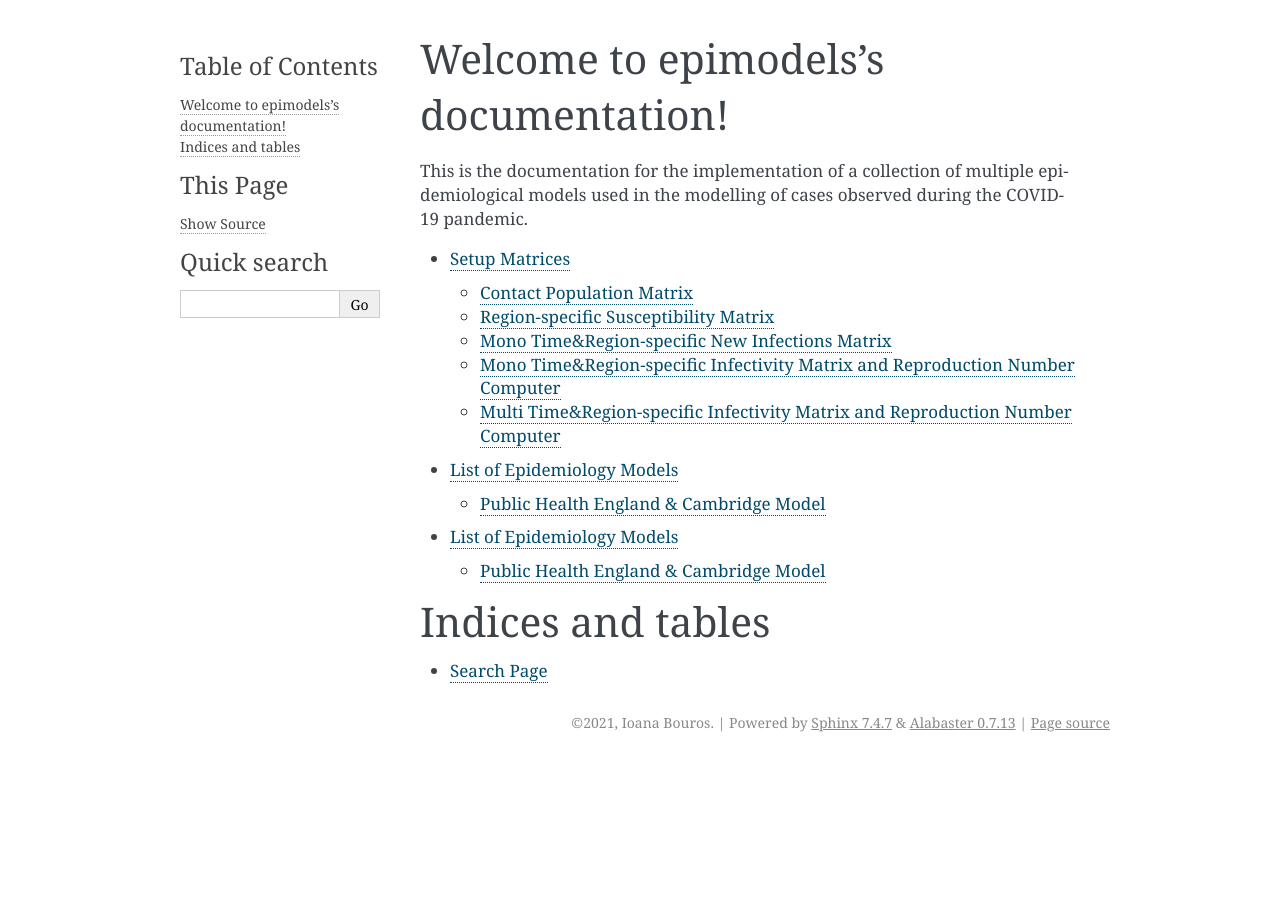
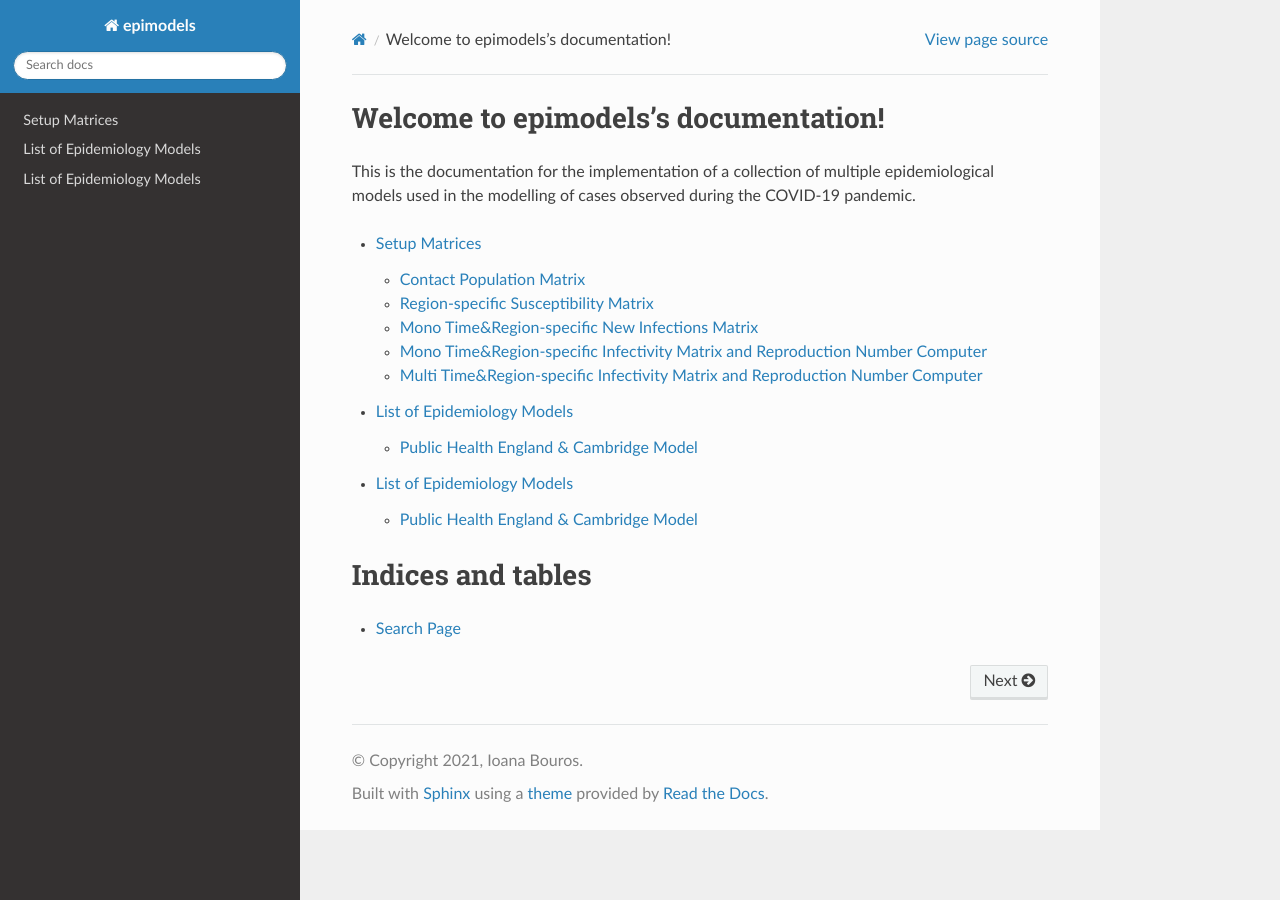
Before and after one commit to I-Bouros/multi-epi-model-cross-analysis, a Sphinx documentation site: the page built from docs/source/index.rst, in a window 1280 px wide. Built offline with Sphinx 7.4.7 and the Read the Docs theme 2.0.0, drawn with Linux system fonts in a browser that asks for light colours.

Commit message:
Save changes

```diff
--- a/docs/source/conf.py
+++ b/docs/source/conf.py
@@ -73,7 +73,7 @@ exclude_patterns = []
 # The theme to use for HTML and HTML Help pages.  See the documentation for
 # a list of builtin themes.
 #
-html_theme = 'alabaster'
+html_theme = 'sphinx_rtd_theme'
 
 # Add any paths that contain custom static files (such as style sheets) here,
 # relative to this directory. They are copied after the builtin static files,
```
Also changed, not shown: README.md (+4 -5 lines), docs/source/models.rst (+7 -0 lines).
